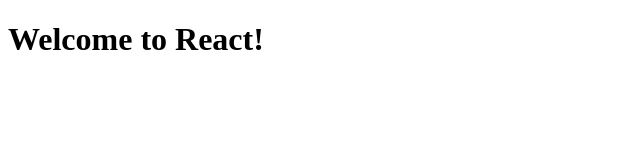
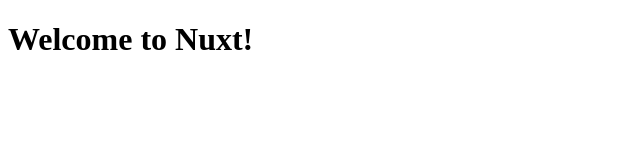
Before and after one commit to rafaelfreireaf/cy-workflow, a Nuxt app: page / in a window 1280 px wide. Shown: the top 160 px of the page, without its empty margins (0-640 px from the left). Built offline with nearby package versions, Linux system fonts and the light colour scheme.

Commit message:
Ajuste test

```diff
--- a/app.vue
+++ b/app.vue
@@ -1,5 +1,5 @@
 <template>
   <div>
-    <h1>Welcome to React!</h1>
+    <h1>Welcome to Nuxt!</h1>
   </div>
 </template>
```
